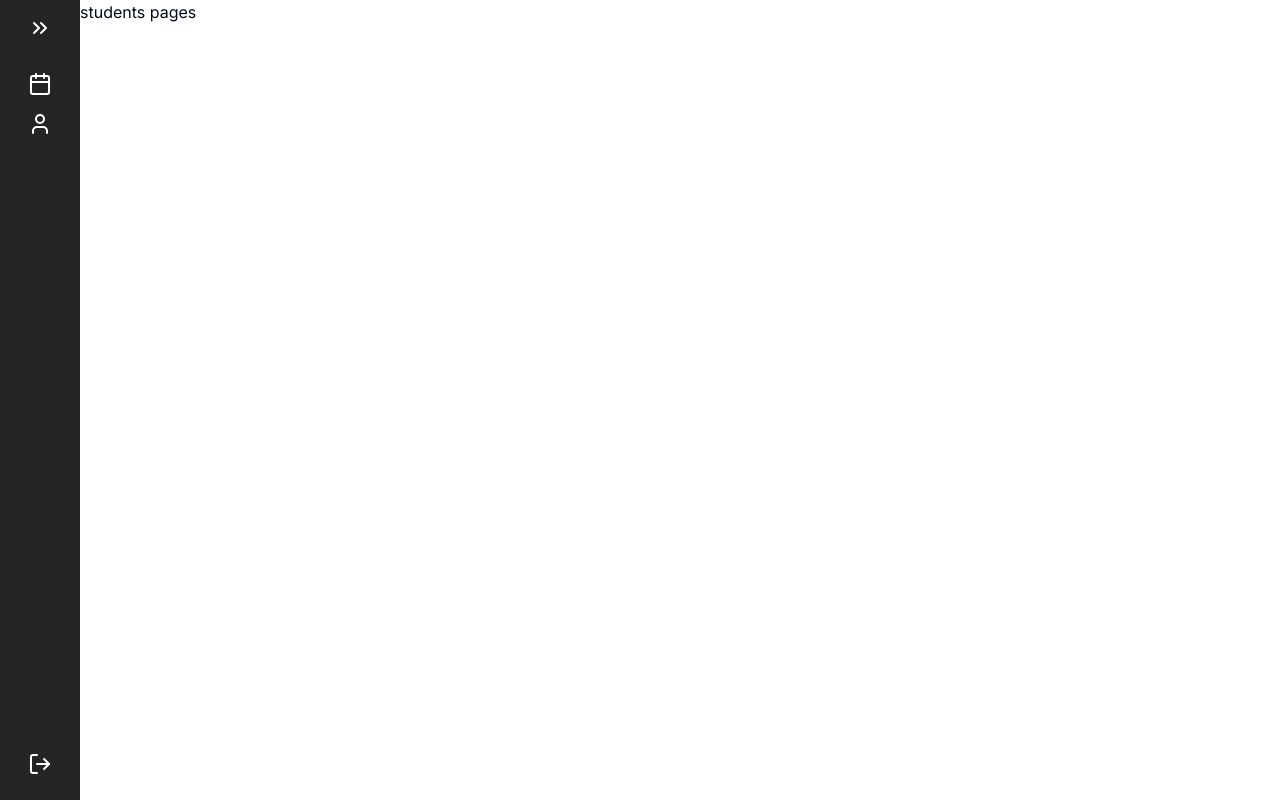
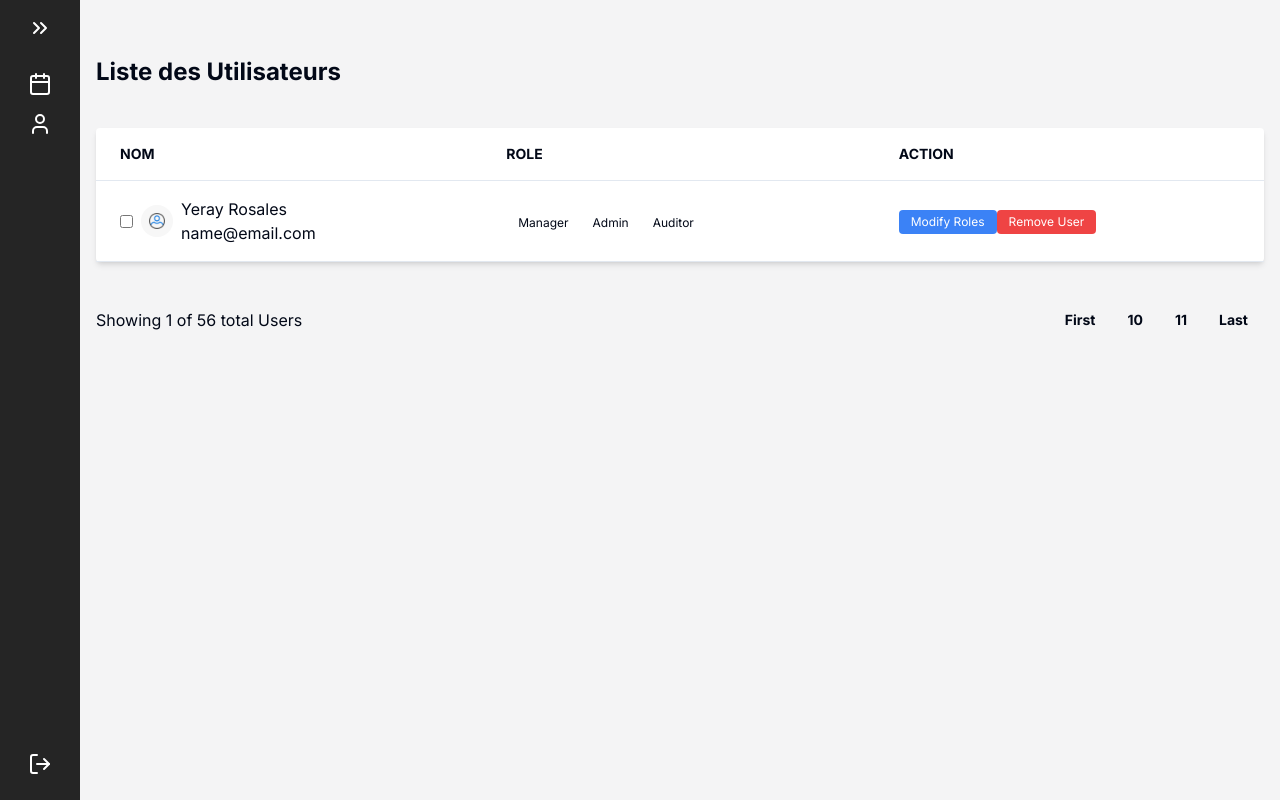
Before and after one commit to jpthibault20/vol-evasion-calendar, a Next.js app: page /students in a window 1280 px wide. Built offline with nearby package versions, Linux system fonts and the light colour scheme; no server answers; the database is empty.

Commit message:
feat in progresse

```diff
--- a/actions/login.ts
+++ b/actions/login.ts
@@ -3,7 +3,6 @@
 import * as z from "zod";
 import { AuthError } from "next-auth";
 
-import { db } from "@/lib/db";
 import { signIn } from "@/auth";
 import { LoginSchema } from "@/schemas";
 import { getUserByEmail } from "@/data/user";
--- /dev/null
+++ b/actions/user.ts
@@ -0,0 +1,8 @@
+"use server"
+
+import { db } from "@/lib/db";
+
+export const getAllUsers = async() => {
+    const users = await db.user.findMany();
+    return users;
+}
--- a/app/(protected)/layout.tsx
+++ b/app/(protected)/layout.tsx
@@ -6,13 +6,13 @@ interface ProtectedLayoutProps {
 
 const ProtectedLayout = ({ children }: ProtectedLayoutProps) => {
   return (
-    <div className="h-full w-full flex bg[#FFF8ED]]">
+    <div className="h-full w-full flex bg-zinc-100">
       <Sidebar />
       <div className="w-full">
         {children}
       </div>
     </div>
-   );
+  );
 }
 
 export default ProtectedLayout;
--- a/app/(protected)/students/page.tsx
+++ b/app/(protected)/students/page.tsx
@@ -1,11 +1,24 @@
-import React from 'react'
+"use client"
 
-const students = () => {
+import UsersComputer from "@/components/user/UsersComputer";
+import { UsersPhone } from "@/components/user/UsersPhone";
+
+const Students = () => {
+
+
   return (
-    <div>
-      students pages
-    </div>
-  )
-}
+    <>
+      <div className="md:hidden">
+        <h1 className="text-xl font-bold my-4 text-center ">Liste des utilisateurs</h1>
+        <UsersPhone />
+      </div>
 
-export default students
+
+      <div className="hidden md:block mt-10">
+        <UsersComputer />
+      </div>
+    </>
+  );
+};
+
+export default Students;
--- /dev/null
+++ b/components/user/UsersComputer.tsx
@@ -0,0 +1,82 @@
+
+import Image from 'next/image';
+import img from "@/public/userProfil.png"
+import { useEffect, useState } from 'react';
+import { User } from '@prisma/client';
+import { getAllUsers } from '@/actions/user';
+
+const tableData = [
+    {
+        name: 'Yeray Rosales',
+        email: 'name@email.com',
+        roles: ['Manager', 'Admin', 'Auditor']
+    }
+];
+
+const UserManagement = () => {
+    const [users, setUsers] = useState<User | null>(null);
+
+    useEffect(() => {
+        const dataUsers = getAllUsers()
+        console.log(dataUsers)
+
+    }, []);
+
+    return (
+        <div className="container mx-auto px-4">
+            <div className="flex justify-between items-center py-4">
+                <h1 className="text-2xl font-bold">Liste des Utilisateurs</h1>
+            </div>
+            <div className="bg-white shadow-md rounded my-6">
+                <table className="text-left w-full border-collapse">
+                    <thead>
+                        <tr>
+                            <th className="py-4 px-6 bg-grey-lightest font-bold uppercase text-sm text-grey-dark border-b border-grey-light">Nom</th>
+                            <th className="py-4 px-6 bg-grey-lightest font-bold uppercase text-sm text-grey-dark border-b border-grey-light">Role </th>
+                            <th className="py-4 px-6 bg-grey-lightest font-bold uppercase text-sm text-grey-dark border-b border-grey-light">Action</th>
+                        </tr>
+                    </thead>
+                    <tbody>
+                        {tableData.map((user, index) => (
+                            <tr key={index} className="hover:bg-grey-lighter">
+                                <td className="py-4 px-6 border-b border-grey-light">
+                                    <div className="flex items-center">
+                                        <input type="checkbox" className="mr-2" />
+                                        <Image
+                                            src={img}
+                                            alt='avatar'
+                                            className='rounded-full w-8 h-8 mr-2' />
+                                        <div>
+                                            <p>{user.name}</p>
+                                            <p className="text-grey-dark">{user.email}</p>
+                                        </div>
+                                    </div>
+                                </td>
+                                <td className="py-4 px-6 border-b border-grey-light">
+                                    {user.roles.map((role, index) => (
+                                        <span key={index} className={`bg-${role.toLowerCase()}-200 text-${role.toLowerCase()}-700 py-1 px-3 rounded-full text-xs`}>{role}</span>
+                                    ))}
+                                </td>
+                                <td className="py-4 px-6 border-b border-grey-light">
+                                    <button className="bg-blue-500 hover:bg-blue-700 text-white py-1 px-3 rounded text-xs">Modify Roles</button>
+                                    <button className="bg-red-500 hover:bg-red-700 text-white py-1 px-3 rounded text-xs">Remove User</button>
+                                </td>
+                            </tr>
+                        ))}
+                    </tbody>
+                </table>
+            </div>
+            <div className="flex justify-between items-center py-4">
+                <span>Showing {tableData.length} of 56 total Users</span>
+                <div className="inline-flex">
+                    <button className={`text-sm bg-grey-lighter py-2 px-4 font-bold rounded-l cursor-not-allowed`}>First</button>
+                    <button className={`text-sm bg-grey-lighter py-2 px-4 font-bold cursor-not-allowed`}>10</button>
+                    <button className="text-sm bg-grey-lighter py-2 px-4 font-bold">11</button>
+                    <button className={`text-sm bg-grey-lighter py-2 px-4 font-bold rounded-r`}>Last</button>
+                </div>
+            </div>
+        </div>
+    );
+};
+
+export default UserManagement;
--- /dev/null
+++ b/components/user/UsersPhone.tsx
@@ -0,0 +1,42 @@
+"use client"
+
+import img from "@/public/userProfil.png"
+import Image from 'next/image';
+
+export const UsersPhone = () => {
+
+    const updateUser = () => {
+        console.log("Delete User");
+    };
+
+
+    return (
+        <div className=" dark:bg-zinc-800 min-h-screen p-4">
+            <div className="flex justify-between items-center mb-4">
+                <input type="text" placeholder="Search..." className="p-2 rounded-lg w-full md:w-1/3 mr-10" />
+                <select className="p-2 rounded-lg">
+                    <option value="">Filtre</option>
+                    <option value="admin">Admin</option>
+                    <option value="pilot">Pilot</option>
+                    <option value="student">Student</option>
+                    <option value="user">User</option>
+                </select>
+            </div>
+            <div className="grid grid-cols-1 md:grid-cols-2 lg:grid-cols-3 gap-4">
+                <button className="flex bg-white dark:bg-zinc-700 p-4 rounded-lg shadow-md relative" onClick={updateUser}>
+                    <Image
+                        src={img}
+                        alt='User Image'
+                        height={60}
+                        width={60}
+                        className='rounded-lg'
+                        priority />
+                    <div className="w-full ml-6 mb-2">
+                        <div className="text-lg font-semibold text-left">John Doe</div>
+                        <div className="text-sm text-zinc-500 text-left">Admin</div>
+                    </div>
+                </button>
+            </div>
+        </div>
+    );
+};
```
Also changed, not shown: public/userProfil.png (added).
